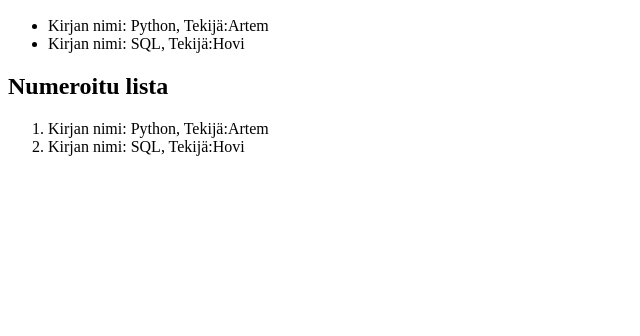
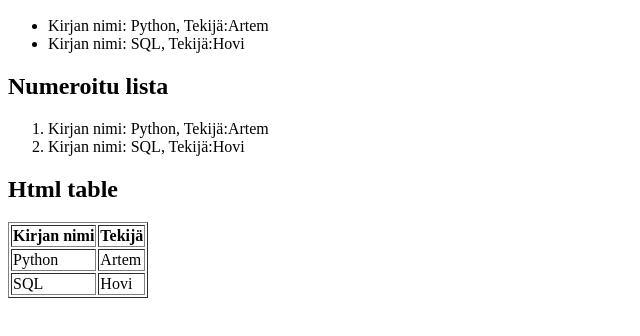
Before and after one commit to alaluuk/simple-for-heroku, a website: page public/esim1.html in a window 1280 px wide. Shown: the part 110-446 px from the top of the page, without its empty margins (0-640 px from the left). Drawn offline with Linux system fonts and the light colour scheme.

Commit message:
table esimerkki

```diff
--- a/public/esim1.html
+++ b/public/esim1.html
@@ -18,5 +18,15 @@
         <li>Kirjan nimi: Python, Tekijä:Artem</li>
         <li>Kirjan nimi: SQL, Tekijä:Hovi</li>
     </ol>
+    <h2>Html table</h2>
+    <table border="1">
+        <thead>
+            <tr><th>Kirjan nimi</th><th>Tekijä</th></tr>
+        </thead>
+        <tbody>
+            <tr><td>Python</td><td>Artem</td></tr>
+            <tr><td>SQL</td><td>Hovi</td></tr>
+        </tbody>
+    </table>
 </body>
 </html>
```
